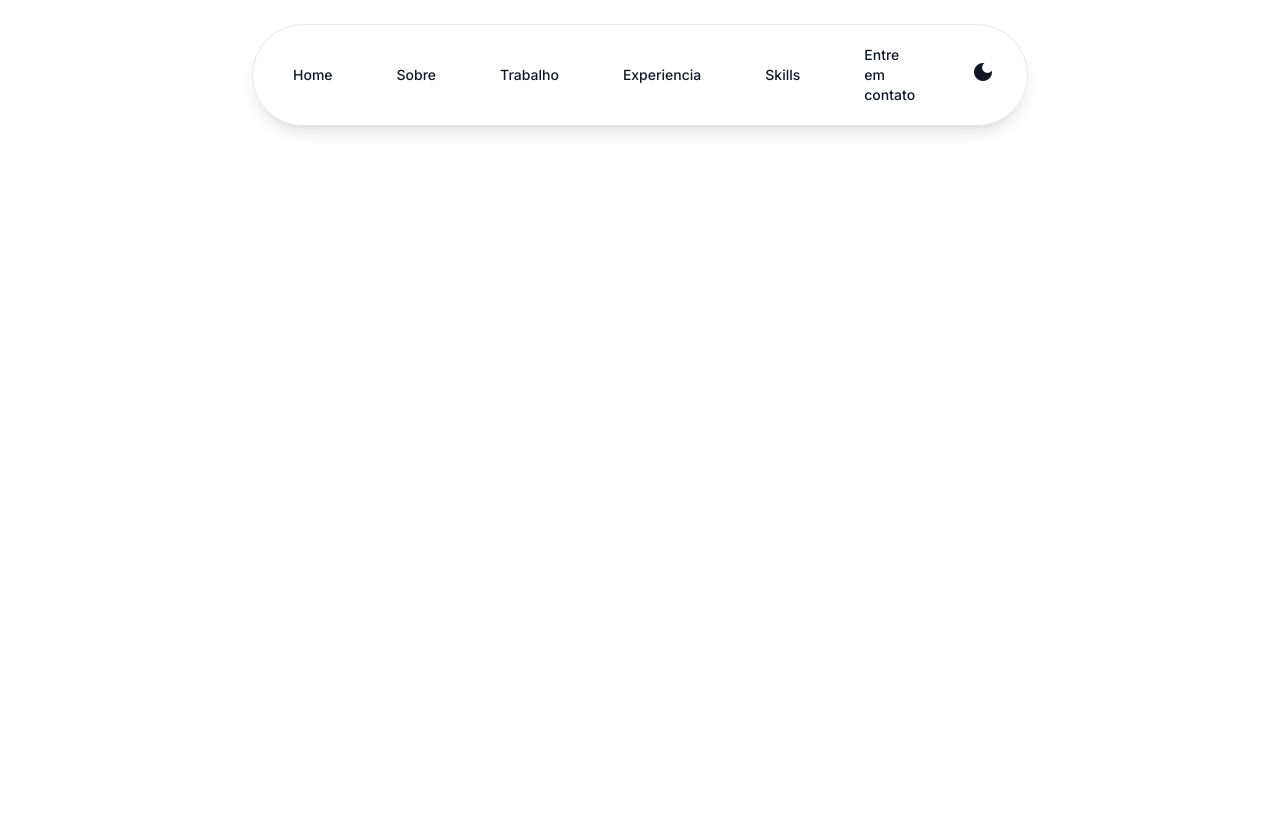
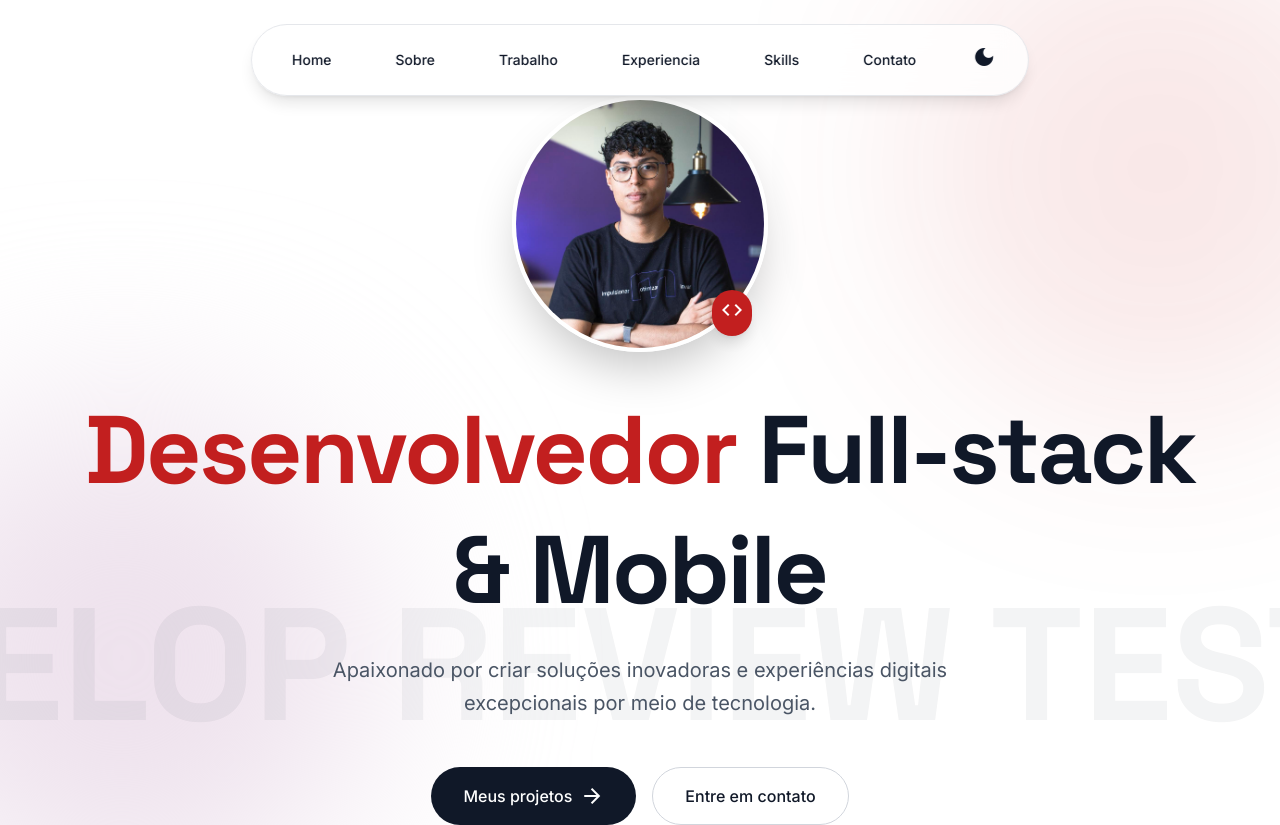
Before and after one commit to guilhermelins7/guilhermelins7.github.io, a React (Vite) app: page / in a window 1280 px wide. Before the commit the page ends 800 px from the top, so only its background shows below. Built offline with nearby package versions, Linux system fonts and the light colour scheme.

Commit message:
fet(hero) Estrutura da seção

```diff
--- a/src/App.tsx
+++ b/src/App.tsx
@@ -6,6 +6,7 @@ function App() {
   return (
     <>
       <Header/>
+      <Hero/>
     </>
   )
 }
--- a/src/sections/Header.tsx
+++ b/src/sections/Header.tsx
@@ -8,7 +8,7 @@ export default function Header() {
         { label: "Trabalho", href: "#trabalho" },
         { label: "Experiencia", href: "#experiencia" },
         { label: "Skills", href: "#skills" },
-        { label: "Entre em contato", href: "#contato" },
+        { label: "Contato", href: "#contato" },
     ];
 
   return (
--- /dev/null
+++ b/src/sections/Hero.tsx
@@ -0,0 +1,53 @@
+export default function Hero() {
+  return (
+    <section className="relative min-h-screen flex flex-col items-center justify-center pt-24 overflow-hidden">
+      <div className="absolute top-0 left-0 w-full h-full overflow-hidden -z-10">
+        <div className="absolute top-[-10%] right-[-10%] w-[500px] h-[500px] bg-primary/10 rounded-full blur-[100px]"></div>
+        <div className="absolute bottom-[-10%] left-[-10%] w-[500px] h-[500px] bg-surface-light dark:bg-surface-dark rounded-full blur-[100px]"></div>
+      </div>
+      <div className="container mx-auto px-6 text-center relative z-10">
+        <div className="mb-8 relative inline-block">
+          <img
+            alt="Profile Portrait"
+            className="w-48 h-48 md:w-64 md:h-64 object-cover rounded-full border-4 border-white dark:border-gray-800 shadow-2xl mx-auto transition-all duration-500"
+            src="/src/assets/profile.jpg"
+          />
+          <div className="absolute bottom-4 right-4 bg-primary text-white p-2 rounded-full shadow-lg">
+            <span className="material-icons text-xl">code</span>
+          </div>
+        </div>
+        <h1 className="text-5xl md:text-8xl font-display font-bold mb-6 tracking-tight leading-tight">
+          <span className="text-primary">Desenvolvedor</span> Full-stack<br />
+          &amp; Mobile
+        </h1>
+        <p className="text-lg md:text-xl text-gray-600 dark:text-gray-400 max-w-2xl mx-auto mb-12 leading-relaxed">
+            Apaixonado por criar soluções inovadoras e experiências digitais excepcionais por meio de tecnologia.
+        </p>
+        <div className="flex justify-center gap-4">
+          <a
+            className="group flex items-center gap-2 px-8 py-4 bg-gray-900 dark:bg-white text-white dark:text-gray-900 rounded-full font-medium transition-transform hover:-translate-y-1"
+            href="#works"
+          >
+            Meus projetos
+            <span className="material-icons group-hover:translate-x-1 transition-transform text-sm">
+              arrow_forward
+            </span>
+          </a>
+          <a
+            className="flex items-center gap-2 px-8 py-4 border border-gray-300 dark:border-gray-700 rounded-full font-medium hover:bg-gray-50 dark:hover:bg-gray-800 transition-colors"
+            href="#contact"
+          >
+            Entre em contato
+          </a>
+        </div>
+      </div>
+      <div className="absolute bottom-10 w-full opacity-5 dark:opacity-10 pointer-events-none select-none">
+        <div className="scrolling-text-container">
+          <div className="scrolling-text text-[10rem] font-display font-black uppercase text-gray-900 dark:text-white">
+            Plan Develop Review Test Deploy Plan Develop Test Review Deploy
+          </div>
+        </div>
+      </div>
+    </section>
+  );
+}
```
Also changed, not shown: src/assets/profile.jpg (added).
